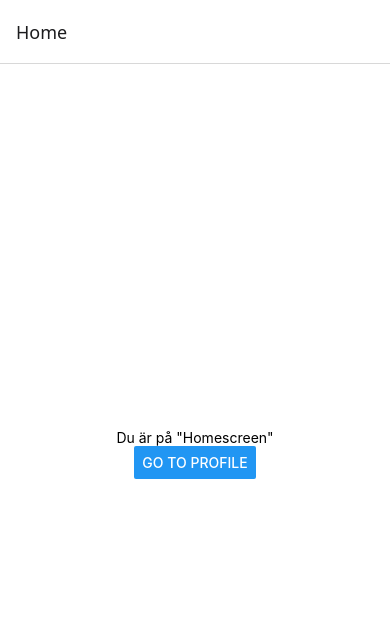
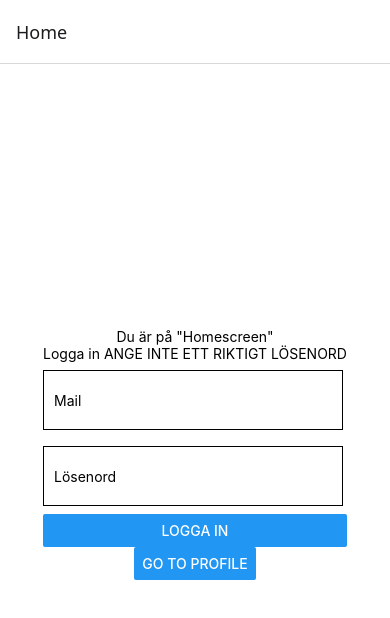
Before and after one commit to pcPixelz/IPP_Projekt, a React Native app in the folder Projekt/: screen /Home in a window 390 px wide. Shown: the top 618 px of the page. Built offline with nearby package versions, Linux system fonts and the light colour scheme.

Commit message:
återanvändbara componenter, endast vy ingen funktionalitet
återanvändbara componenter. textinput, login componenet men fält för mail och lösenord.

Ingen funktionalitet endast vy.

```diff
--- /dev/null
+++ b/Projekt/components/customlogin.js
@@ -0,0 +1,61 @@
+import React, {useState} from 'react';
+import { View, TextInput, Text, StyleSheet, Button } from 'react-native';
+import { firestore } from "firebase/firestore";
+
+const CustomLogin = () => {
+
+    const [user_email, setEmail] = useState('');
+    const [user_password, setPassword] = useState('');
+
+    return(
+        <View>
+            <Text>Logga in ANGE INTE ETT RIKTIGT LÖSENORD</Text>
+            <LoginTextInput
+            placeholder="Mail"
+            value={user_email}
+            onChangeText={setEmail}
+            />
+            <LoginTextInput
+            placeholder="Lösenord"
+            value={user_password}
+            onChangeText={setPassword}
+            />
+            <Button
+            title="Logga In"
+            onPress={() => FirestoreLogin(user_email, user_password)}
+            />
+        </View>
+
+    );
+}
+
+const FirestoreLogin = async (user_email, user_password) => {
+
+
+}
+
+const LoginTextInput = ({placeholder, value, onChangeText}) => {
+
+    return(
+        <View>
+            <TextInput
+            style={styles.logintextinput}
+            placeholder={placeholder}
+            value = {value}
+            onChangeText={onChangeText}
+            />
+        </View>
+    );
+}
+
+const styles = StyleSheet.create({
+  logintextinput: {
+    height: 60,
+    width: 300,
+    padding: 10,
+    marginVertical: 8,
+    borderWidth: 1,
+  },
+});
+
+export default CustomLogin;
--- a/Projekt/screens/Homescreen.js
+++ b/Projekt/screens/Homescreen.js
@@ -1,13 +1,19 @@
-import * as React from 'react';
-import { View, Text, Button, StyleSheet } from 'react-native';
+import React, {useState} from 'react';
+import { View, Text, TextInput, Button, StyleSheet } from 'react-native';
 import { createNativeStackNavigator } from '@react-navigation/native-stack';
 import { NavigationContainer } from '@react-navigation/native';
 import { StatusBar } from 'expo-status-bar';
 
+import CustomLogin from '../components/customlogin';
+
 export default function Homescreen({navigation}) {
-    return(
+
+  const [text, setText] = useState('');
+
+  return(
         <View style={styles.container}>
               <Text>Du är på "Homescreen"</Text>
+              <CustomLogin/>
               <Button
               title="Go to Profile"
               onPress={() => navigation.navigate("Profile")}
```
